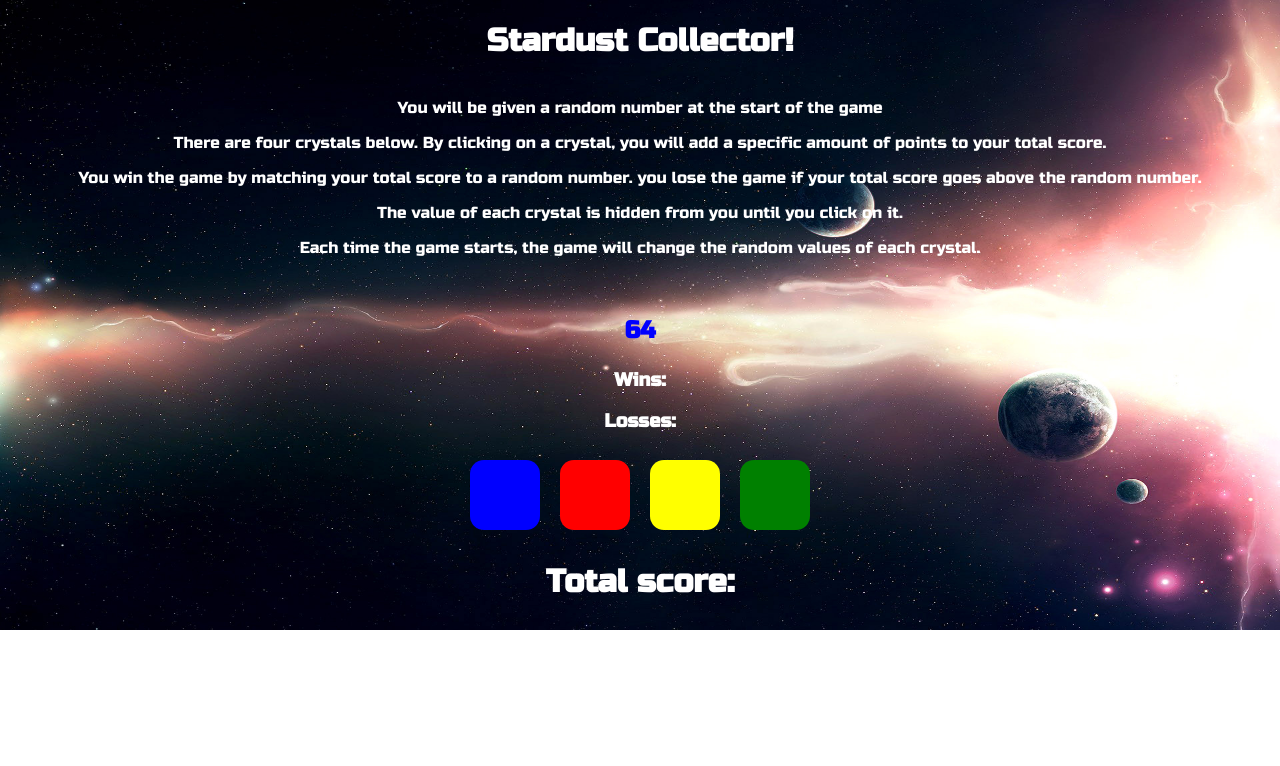
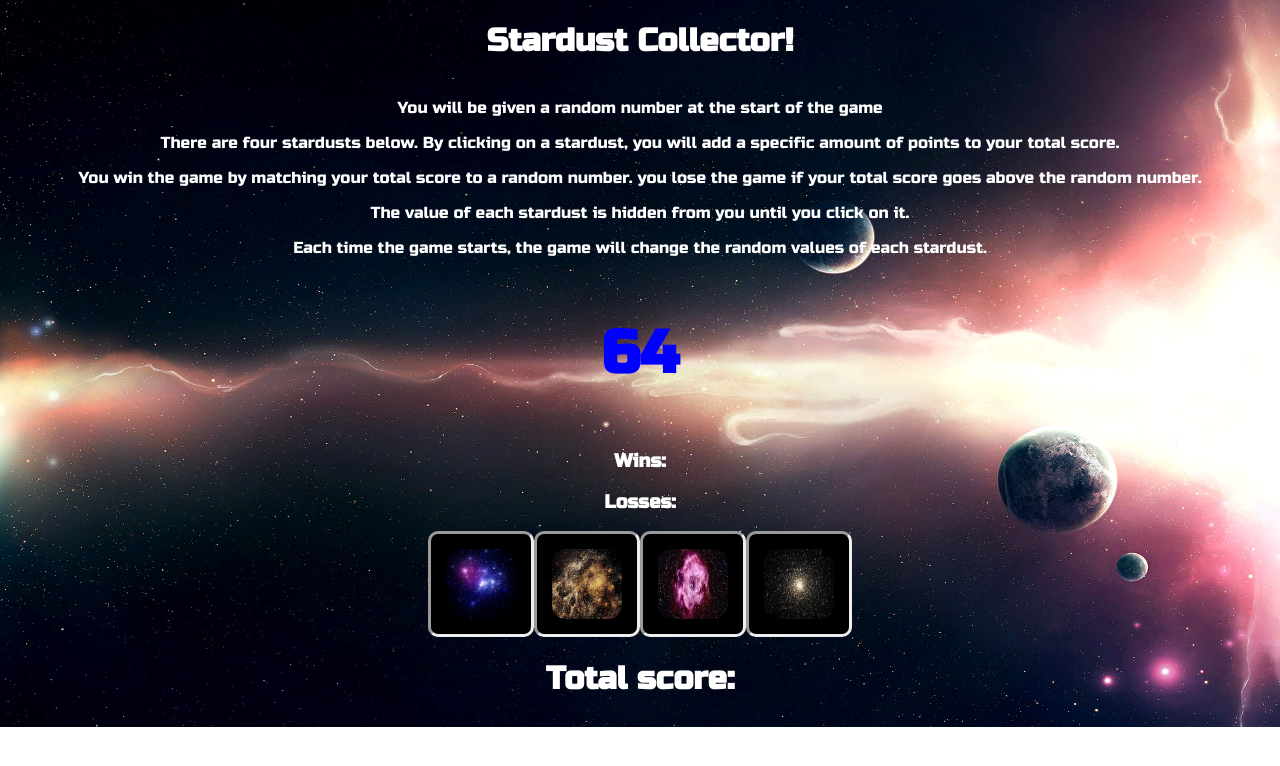
Before and after one commit to ayuan17/week-4-game, a PHP site: page / in a window 1280 px wide. Shown: the top 766 px of the page. Run offline with PHP 8.4, Linux system fonts and the light colour scheme; some libraries are stand-ins or nearby versions.

Commit message:
added images to buttons and formatting

```diff
--- a/assets/css/style.css
+++ b/assets/css/style.css
@@ -27,6 +27,7 @@ article{
 #score{
     text-align: center;
     color: blue;
+    font-size: 40px;
 }
 
 #player{
@@ -50,7 +51,7 @@ article{
     justify-content: center;
 }
 
-.crystal{
+img{
     width: 70px;
     height: 70px;
     margin: 10px;
@@ -62,21 +63,15 @@ article{
 }
 
 
-.green {
-    background: green;
+.green, .red, .yellow, .blue {
+    background: black;
+    border-radius: 10px;
+    opacity: 50;
+    padding: 5px;
+    border-style: inset;
 }
 
-.red {
-    background: red;
-}
 
-.yellow{
-    background: yellow;
-}
-
-.blue{
-    background: blue;
-}
 
 .blue:hover, .green:hover, .red:hover, .yellow:hover{
     width:75px;
--- a/assets/javascript/game.js
+++ b/assets/javascript/game.js
@@ -27,7 +27,7 @@ function random(){
 }
 random();
 
-var crystalNumber = $('.crystal p');
+var crystalNumber = $('.crystal img');
 
 function crystalRandom(){
     for(var i = 0; i < crystalNumber.length; i++){
--- a/index.html
+++ b/index.html
@@ -19,14 +19,12 @@
 
     <article>
         <p>You will be given a random number at the start of the game</p>
-        <p>There are four crystals below. By clicking on a crystal, you will add a specific amount of points to your total score.</p>
+        <p>There are four stardusts below. By clicking on a stardust, you will add a specific amount of points to your total score.</p>
         <p>You win the game by matching your total score to a random number. you lose the game if your total score goes above the random number.</p>
-        <p>The value of each crystal is hidden from you until you click on it.</p>
-        <p>Each time the game starts, the game will change the random values of each crystal.</p>
+        <p>The value of each stardust is hidden from you until you click on it.</p>
+        <p>Each time the game starts, the game will change the random values of each stardust.</p>
     </article>
 
-
-<br>
 
     <section id="score">
         <h1 class="score"><p class="totalScore"></p></h1>
@@ -42,19 +40,19 @@
     <section class="crystals">
 
         <div class="crystal blue">
-            <p>Crystal 1</p>
+            <img src="stardust1.jpeg">
         </div>
 
         <div class="crystal red">
-            <p>Crystal 2</p>
+            <img src="stardust2.jpeg">
         </div>
 
         <div class="crystal yellow">
-            <p>Crystal 3</p>
+            <img src="stardust3.jpeg">
         </div>
 
         <div class="crystal green">
-            <p>Crystal 4</p>
+            <img src="stardust4.jpeg">
         </div>
 
     </section>
```
Also changed, not shown: stardust1.jpeg (added), stardust2.jpeg (added), stardust3.jpeg (added), stardust4.jpeg (added), 1 other file.
